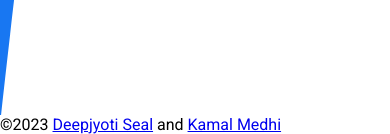
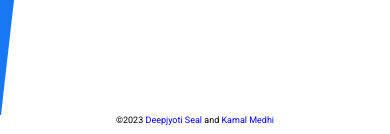
Before and after one commit to PanduCollege/AssameseDepartment, a plain HTML site: page index.html in a window 390 px wide. Shown: the part 729-863 px from the top of the page. Drawn offline with Linux system fonts and the light colour scheme.

Commit message:
Update style.css

```diff
--- a/style.css
+++ b/style.css
@@ -16,6 +16,16 @@ body {
 
 .bg-left img {
   height: 100%;
+}
+
+.footer{
+  font-size: 12px;
+  text-align: center;
+}
+
+.footer a{
+  text-decoration: none;
+  color: blue;
 }
 
 /* Sidebar */
@@ -296,4 +306,10 @@ aside.sidebar .menu-icons .close-btn {
     left: 0;
     right: 0;
   }
+
+.footer{
+  font-size: 9px;
 }
+
+
+}
```
